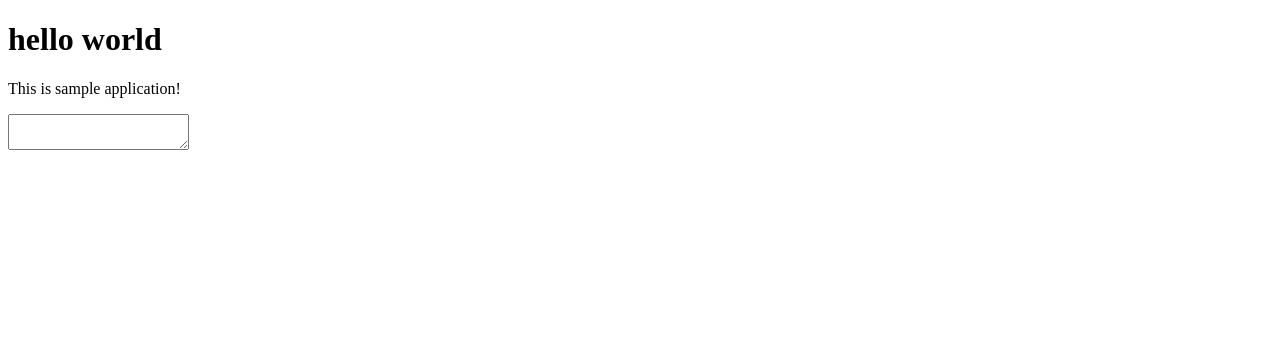
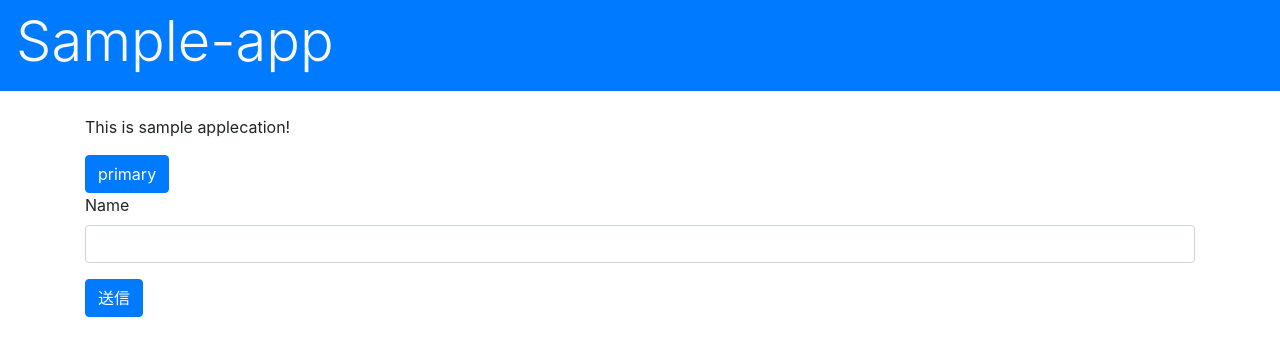
Before and after one commit to OyamaYuichi/Electron_app, an Electron app: page index.html in a window 1280 px wide. Drawn offline with nearby package versions, Linux system fonts and the light colour scheme.

Commit message:
bootstrap使ってみる

```diff
--- a/index.html
+++ b/index.html
@@ -3,13 +3,28 @@
 <head>
   <meta charset="UTF-8">
   <meta name="viewport" content="width=device-width, initial-scale=1.0">
+  <link rel="stylesheet" href="https://stackpath.bootstrapcdn.com/bootstrap/4.5.0/css/bootstrap.min.css">
+  <script src="https://code.jquery.com/jquery-3.5.1.slim.min.js"></script>
+  <script src="https://cdn.jsdelivr.net/npm/popper.js@1.16.0/dist/umd/popper.min.js"></script>
+  <script src="https://stackpath.bootstrapcdn.com/bootstrap/4.5.0/js/bootstrap.min.js"></script>
   <title>Sample App</title>
 </head>
 <body>
-  <h1>hello world</h1>
-  <p id="msg">This is sample application!</p>
-  <div>
-    <textarea></textarea>
+  <nav class="navbar bg-primary mb-4">
+    <h1 class="display-4 text-light">Sample-app</h1>
+  </nav>
+  <div class="container mt-4">
+    <p>This is sample applecation!</p>
+    <button class="btn btn-primary">primary</button>
+
+    <div class="form-group">
+      <label for="name">Name</label>
+      <input type="text" class="form-control" id="name">
+    </div>
+    <div class="form-group">
+      <input type="submit" class="btn btn-primary" value="送信">
+    </div>
+
   </div>
 </body>
 <script>
```
